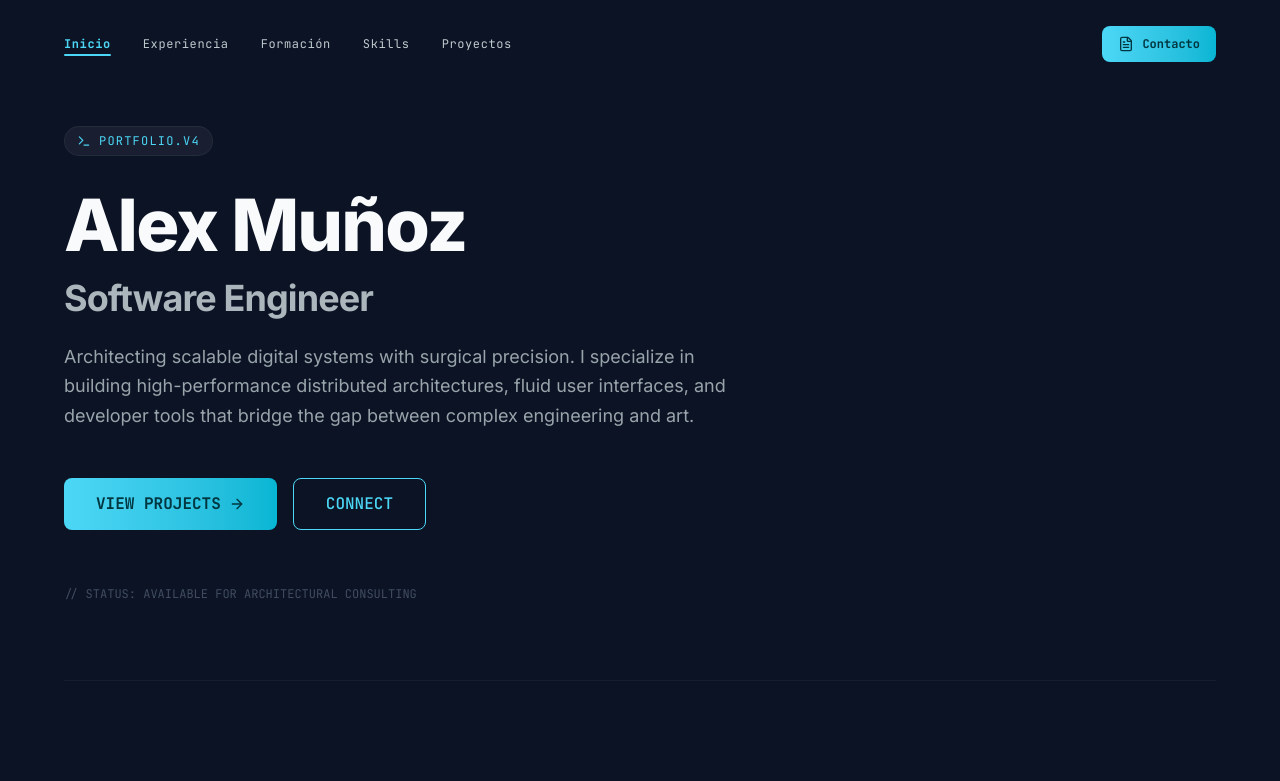
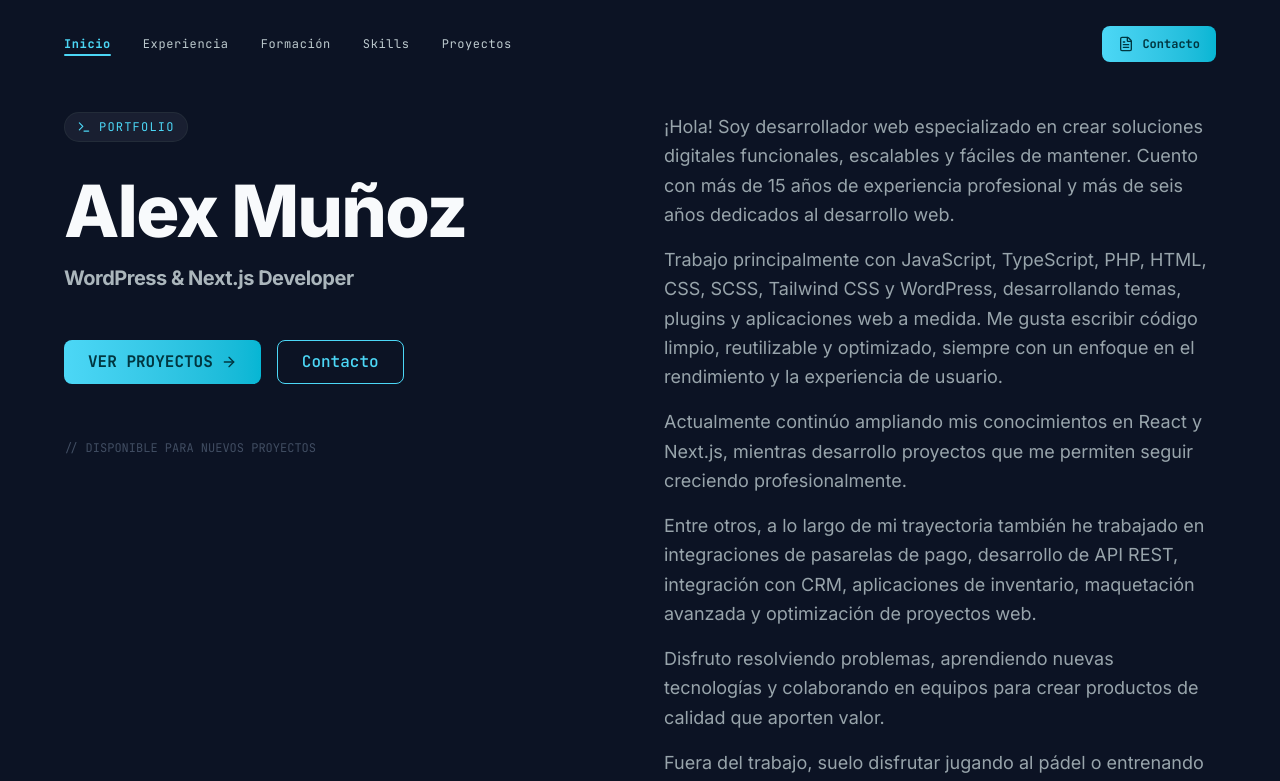
Before and after one commit to AlexMunozDevWeb/cv-portfolio, a Next.js app: page / in a window 1280 px wide. Shown: the top 781 px of the page. Built offline with nearby package versions, Linux system fonts and the light colour scheme.

Commit message:
refactor(hero-section): refactor in hero-section

```diff
--- a/components/hero-section.tsx
+++ b/components/hero-section.tsx
@@ -1,9 +1,9 @@
 "use client";
 
-import React from "react";
 import { motion } from "framer-motion";
 import { ArrowRight, Terminal } from "lucide-react";
 import { Button } from "@/components/ui/button";
+import { bioParagraphs } from "@/data/db";
 
 export function HeroSection() {
   return (
@@ -15,68 +15,72 @@ export function HeroSection() {
         initial={{ opacity: 0, y: 20 }}
         animate={{ opacity: 1, y: 0 }}
         transition={{ duration: 0.6 }}
-        className="max-w-4xl space-y-6"
+        className="max-100 space-y-6 md:grid md:grid-cols-2 md:space-y-0 md:gap-x-12 md:gap-y-6"
       >
-        {/* Version Badge */}
+        {/* Left column: badge + title */}
+        <div className="space-y-3 md:space-y-6">
           <div className="inline-flex items-center gap-2 rounded-full border border-outline-variant/30 bg-surface-container px-3 py-1.5 font-mono text-xs tracking-widest text-primary">
             <Terminal className="h-3.5 w-3.5" />
-          <span>PORTFOLIO.V4</span>
+            <span>PORTFOLIO</span>
           </div>
 
-        {/* Title & Subtitle */}
           <div className="space-y-2">
             <h1 className="text-5xl leading-tight font-extrabold tracking-tight text-text-primary md:text-7xl">
               Alex Muñoz
             </h1>
-          <h2 className="text-2xl font-bold tracking-tight text-on-surface-variant/90 md:text-4xl">
-            Software Engineer
+            <h2 className="text-xl font-bold tracking-tight text-on-surface-variant/90 md:text-xl">
+              WordPress & Next.js Developer
             </h2>
           </div>
-
-        {/* Hero Bio */}
-        <p className="max-w-2xl font-sans text-base leading-relaxed text-on-surface-variant/80 md:text-lg">
-          Architecting scalable digital systems with surgical precision. I
-          specialize in building high-performance distributed architectures,
-          fluid user interfaces, and developer tools that bridge the gap between
-          complex engineering and art.
-        </p>
-
           {/* CTAs */}
           <motion.div
             initial={{ opacity: 0, y: 15 }}
             animate={{ opacity: 1, y: 0 }}
             transition={{ duration: 0.6, delay: 0.2 }}
-          className="flex flex-wrap gap-4 pt-6"
+            className="flex flex-wrap gap-4 pt-6 md:col-span-2"
           >
             <Button
               variant="primary"
-            size="lg"
+              size="md"
               onClick={() => {
                 const el = document.getElementById("projects");
                 el?.scrollIntoView({ behavior: "smooth" });
               }}
               className="group"
             >
-            <span>VIEW PROJECTS</span>
+              <span>VER PROYECTOS</span>
               <ArrowRight className="h-4 w-4 transition-transform group-hover:translate-x-1" />
             </Button>
 
             <Button
               variant="secondary"
-            size="lg"
+              size="md"
               onClick={() => {
                 const el = document.getElementById("contact");
                 el?.scrollIntoView({ behavior: "smooth" });
               }}
             >
-            <span>CONNECT</span>
+              <span>Contacto</span>
             </Button>
           </motion.div>
 
-        {/* Decorative Code Badge */}
-        <div className="flex items-center gap-4 pt-8 font-mono text-xs text-text-muted opacity-60">
-          <span>{"// STATUS: AVAILABLE FOR ARCHITECTURAL CONSULTING"}</span>
+          {/* Status badge */}
+          <div className="flex items-center gap-4 pt-8 font-mono text-xs text-text-muted opacity-60 md:col-span-2">
+            <span>{"// DISPONIBLE PARA NUEVOS PROYECTOS"}</span>
             <span className="h-2 w-2 animate-ping rounded-full bg-emerald-400" />
+          </div>
+        </div>
+
+        {/* Right column: description */}
+        <div className="description">
+          {bioParagraphs.map((text, i) => (
+            <p
+              key={i}
+              className="mb-4 font-sans text-base leading-relaxed text-on-surface-variant/80 md:text-lg"
+            >
+              {text.paragraph}
+            </p>
+          ))}
         </div>
       </motion.div>
     </section>
--- a/components/ui/button.tsx
+++ b/components/ui/button.tsx
@@ -21,6 +21,7 @@ const buttonVariants = cva(
       size: {
         default: "h-11 px-6 py-2",
         sm: "h-9 px-4 text-xs",
+        md: "h-11 px-6 text-md",
         lg: "h-13 px-8 py-3 text-base",
         icon: "h-10 w-10 p-0",
       },
--- a/data/db.ts
+++ b/data/db.ts
@@ -1,4 +1,4 @@
-import type { MenuItem } from "../types/";
+import type { MenuItem, bioParagraph } from "../types/";
 
 export const menuItems: MenuItem[] = [
   { id: 1, label: "Inicio", href: "#hero" },
@@ -7,3 +7,30 @@ export const menuItems: MenuItem[] = [
   { id: 3, label: "Skills", href: "#skills" },
   { id: 5, label: "Proyectos", href: "#projects" },
 ];
+
+export const bioParagraphs: bioParagraph[] = [
+  {
+    paragraph:
+      "¡Hola! Soy desarrollador web especializado en crear soluciones digitales funcionales, escalables y fáciles de mantener. Cuento con más de 15 años de experiencia profesional y más de seis años dedicados al desarrollo web.",
+  },
+  {
+    paragraph:
+      "Trabajo principalmente con JavaScript, TypeScript, PHP, HTML, CSS, SCSS, Tailwind CSS y WordPress, desarrollando temas, plugins y aplicaciones web a medida. Me gusta escribir código limpio, reutilizable y optimizado, siempre con un enfoque en el rendimiento y la experiencia de usuario.",
+  },
+  {
+    paragraph:
+      "Actualmente continúo ampliando mis conocimientos en React y Next.js, mientras desarrollo proyectos que me permiten seguir creciendo profesionalmente.",
+  },
+  {
+    paragraph:
+      "Entre otros, a lo largo de mi trayectoria también he trabajado en integraciones de pasarelas de pago, desarrollo de API REST, integración con CRM, aplicaciones de inventario, maquetación avanzada y optimización de proyectos web.",
+  },
+  {
+    paragraph:
+      "Disfruto resolviendo problemas, aprendiendo nuevas tecnologías y colaborando en equipos para crear productos de calidad que aporten valor.",
+  },
+  {
+    paragraph:
+      "Fuera del trabajo, suelo disfrutar jugando al pádel o entrenando en el gimnasio.",
+  },
+];
--- a/types/index.ts
+++ b/types/index.ts
@@ -3,3 +3,7 @@ export type MenuItem = {
   label: string;
   href: string;
 };
+
+export type bioParagraph = {
+  paragraph: string;
+};
```
Lines whose indentation alone changed are shown as unchanged.
